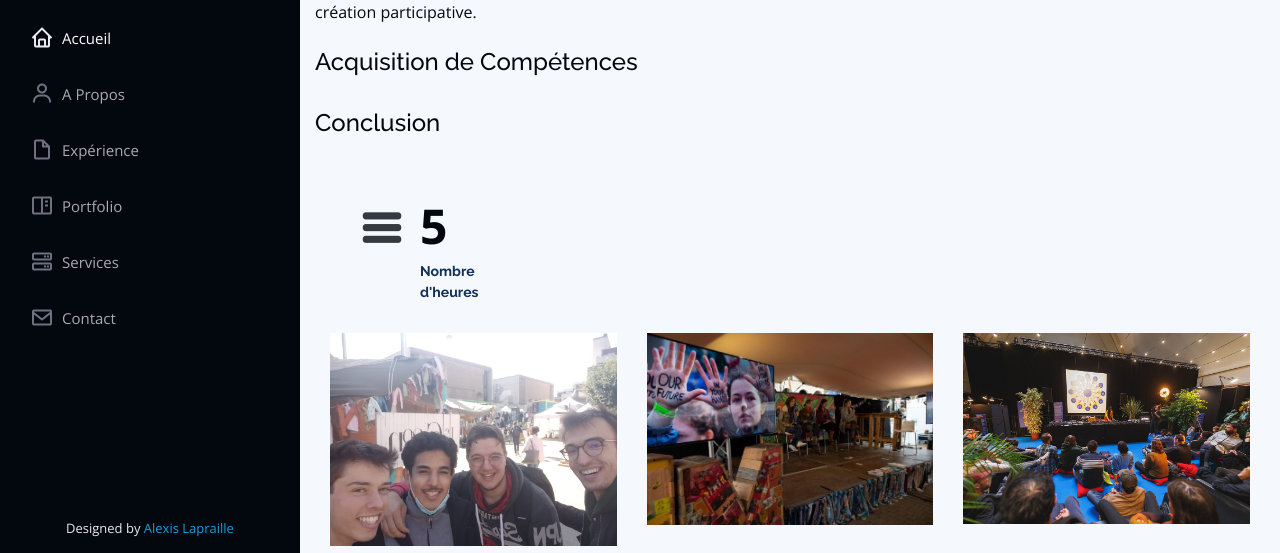
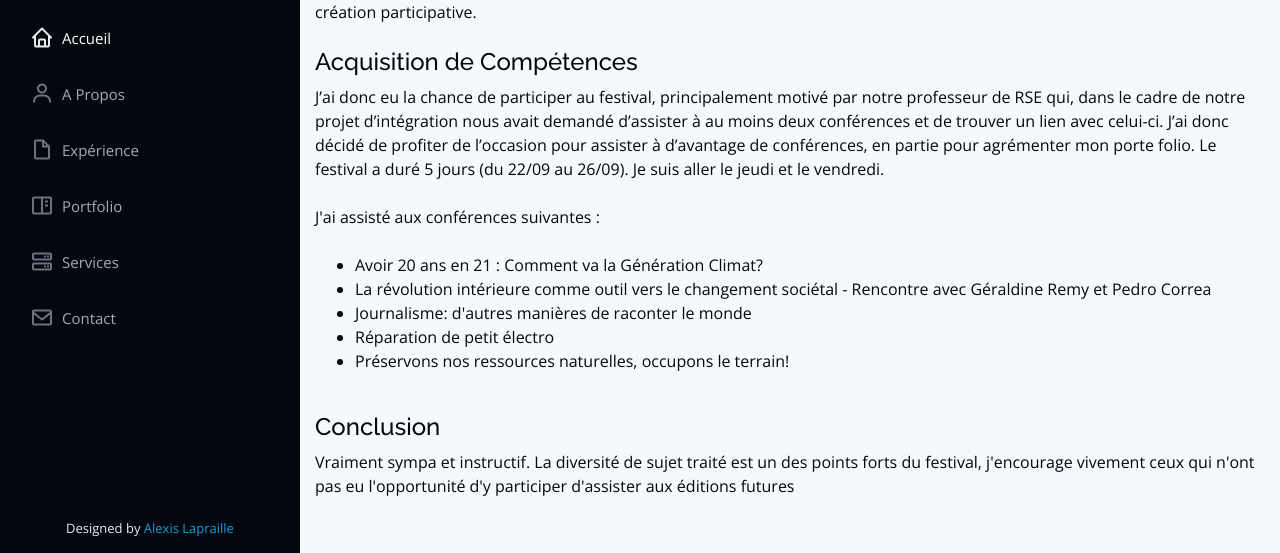
Before and after one commit to AlexisLapraille/portefolio-master, a plain HTML site: page maintenant.html in a window 1280 px wide. Shown: the part 247-800 px from the top of the page. Drawn offline with nearby package versions, Linux system fonts and the light colour scheme.

Commit message:
maintenant texte

```diff
--- a/maintenant.html
+++ b/maintenant.html
@@ -84,10 +84,20 @@
             Maintenant! est une démonstration de la force du collectif, de la mobilisation et de l’entraide entre citoyen.ne.s. Le Festival ambitionne d’être le fruit d’une co-création participative.</p>
           <br>
           <h4>Acquisition de Compétences</h4>
-          <p></p>
+          <p> J’ai donc eu la chance de participer au festival, principalement motivé par notre professeur de RSE qui, dans le cadre de notre projet d’intégration nous avait demandé d’assister à au moins deux conférences et de trouver un lien avec celui-ci.
+            J’ai donc décidé de profiter de l’occasion pour assister à d’avantage de conférences, en partie pour agrémenter mon porte folio. Le festival a duré 5 jours (du 22/09 au 26/09). Je suis aller le jeudi et le vendredi.
+            </p><br><p>J'ai assisté aux conférences suivantes :
+            </p><br>
+            <ul>
+              <li>Avoir 20 ans en 21 : Comment va la Génération Climat?</li>
+              <li>La révolution intérieure comme outil vers le changement sociétal - Rencontre avec Géraldine Remy et Pedro Correa</li>
+              <li>Journalisme: d'autres manières de raconter le monde</li>
+              <li>Réparation de petit électro</li>
+              <li>Préservons nos ressources naturelles, occupons le terrain!</li>
+            </ul>
           <br>
           <h4>Conclusion</h4>
-          <p></p>
+          <p>Vraiment sympa et instructif. La diversité de sujet traité est un des points forts du festival, j'encourage vivement ceux qui n'ont pas eu l'opportunité d'y participer d'assister aux éditions futures</p>
         </div>
 
         <div id="facts" class="facts">
```
